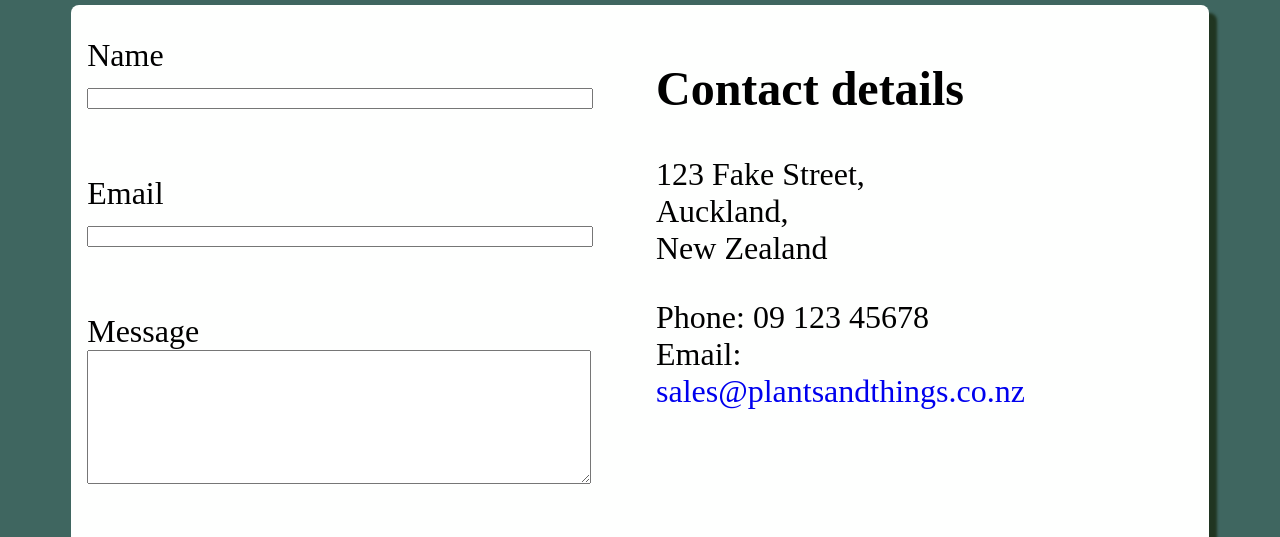
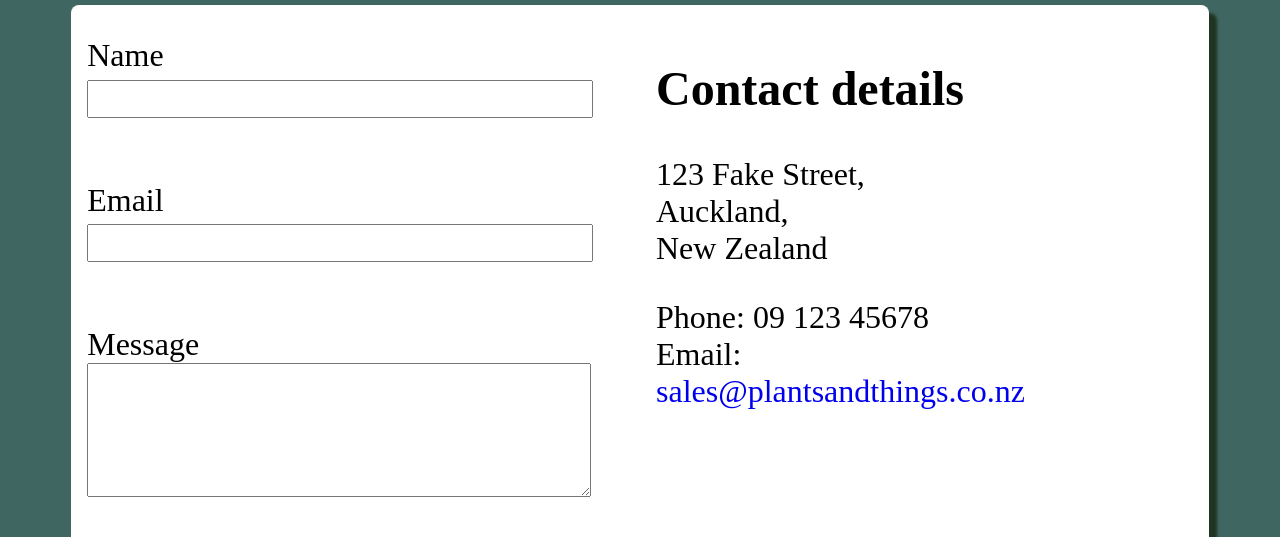
Before and after one commit to ntdev888/01-project---html-css---online-shop-ntdev888, a website: page Submission/contact.html in a window 1280 px wide. Shown: the part 255-792 px from the top of the page. Drawn offline with Linux system fonts and the light colour scheme.

Commit message:
Input box, height increase, CSS

```diff
--- a/Submission/stylesheet.css
+++ b/Submission/stylesheet.css
@@ -228,4 +228,8 @@ button:hover {
     .contact {
         font-size: 2rem;
     }
+
+    input {
+        height: 2rem;
+    }
 }
```
